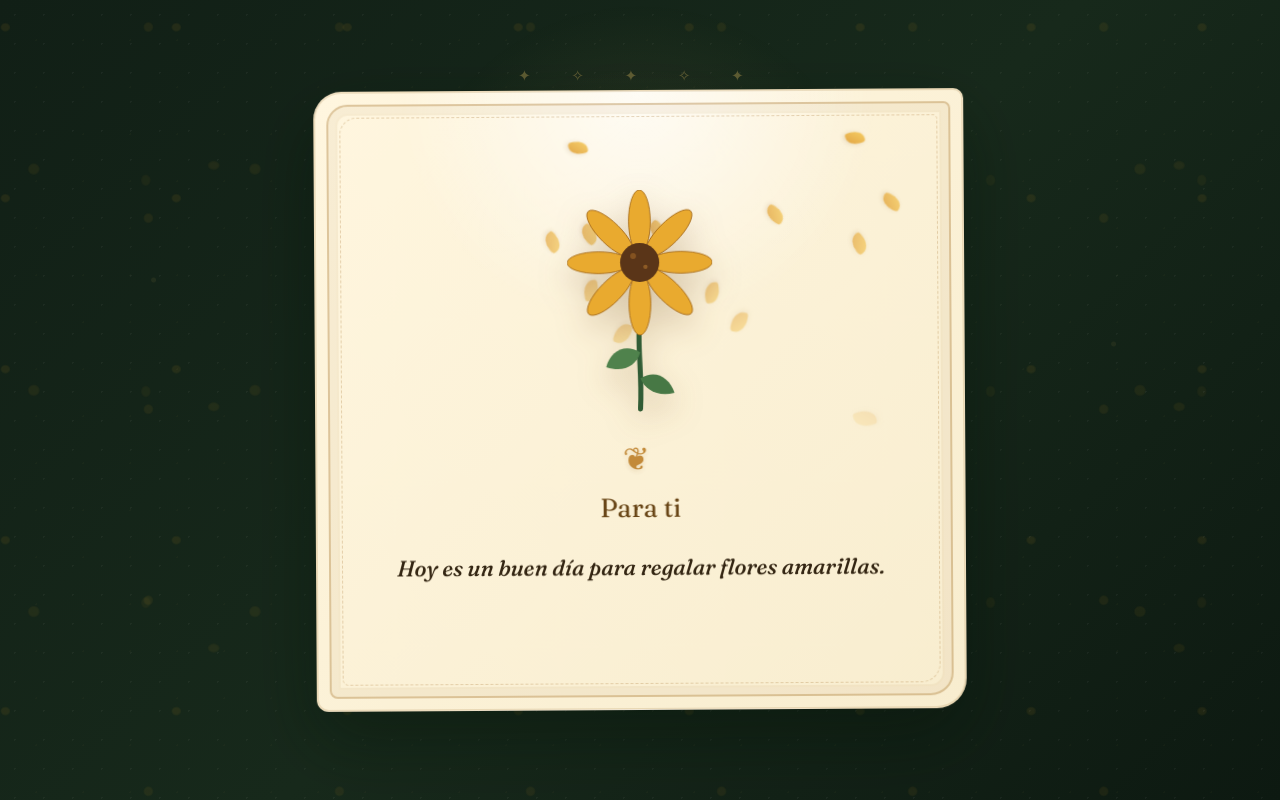
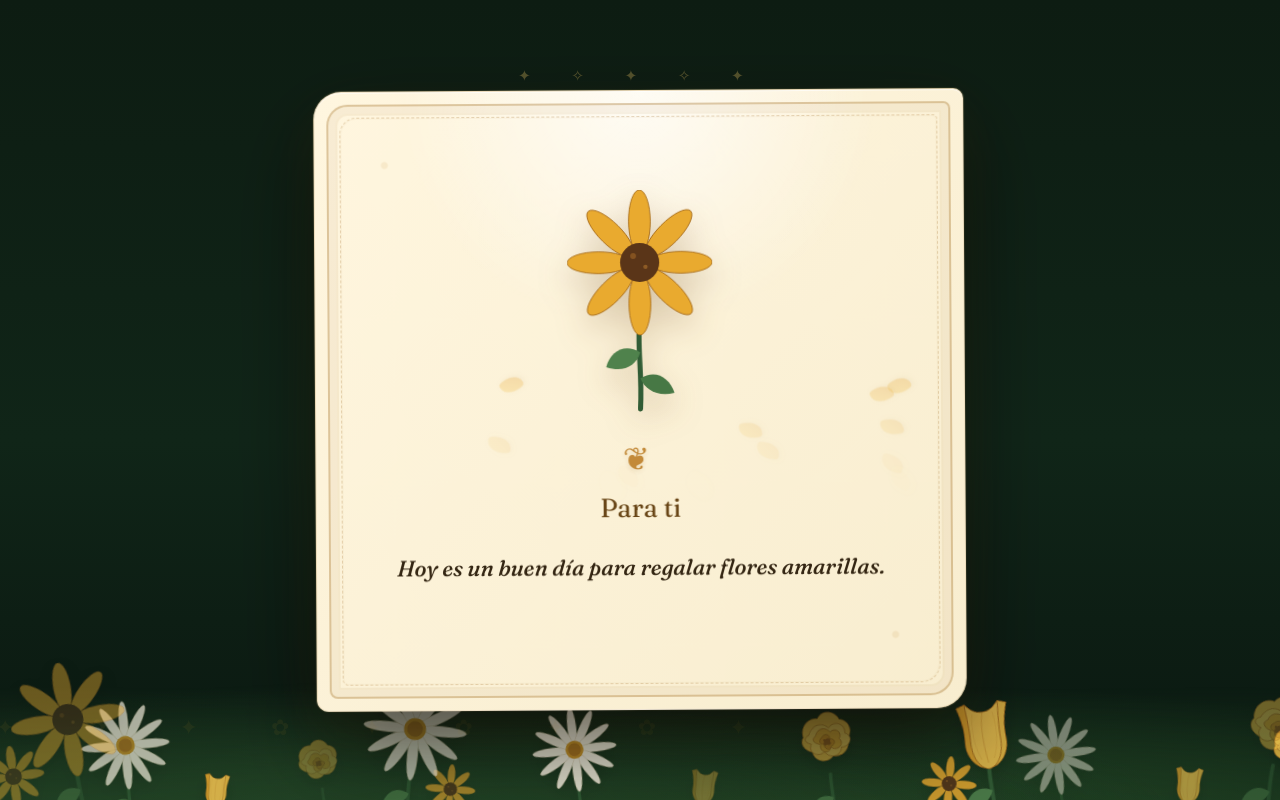
Before and after one commit to cr4i5/YellowFlowers, a plain HTML site: page tarjeta.html in a window 1280 px wide. Drawn offline with Linux system fonts and the light colour scheme.

Commit message:
Add files via upload

```diff
--- a/index.html
+++ b/index.html
@@ -9,6 +9,7 @@
 <link rel="preconnect" href="https://fonts.googleapis.com">
 <link rel="preconnect" href="https://fonts.gstatic.com" crossorigin>
 <link href="https://fonts.googleapis.com/css2?family=Fraunces:ital,wght@0,400;0,500;0,600;1,500&family=Karla:wght@400;500;700&display=swap" rel="stylesheet">
+<link rel="icon" type="image/svg+xml" href="favicon.svg">
 <link rel="stylesheet" href="styles.css">
 </head>
 <body>
--- a/styles.css
+++ b/styles.css
@@ -442,3 +442,134 @@ footer a:hover{text-decoration:underline}
 }
 
 .tarjeta-footer{display:none!important}
+
+/* V3 — quiet night garden: the card is the focus, the flowers live in the background */
+.tarjeta-page{
+  isolation:isolate;
+  overflow:hidden;
+  min-height:100svh;
+  background:
+    radial-gradient(circle at 50% 40%,rgba(255,211,102,.075),transparent 24%),
+    linear-gradient(180deg,#0d1c12 0%,#102518 55%,#0a1710 100%);
+}
+.tarjeta-page .background-blooms{
+  opacity:.35;
+  z-index:-4;
+}
+.tarjeta-page::before{z-index:-2;opacity:.28}
+.tarjeta-page::after{z-index:-3}
+
+/* A real field of flowers at the bottom */
+.flower-meadow{
+  position:absolute;
+  z-index:-1;
+  left:-4vw;
+  right:-4vw;
+  bottom:-10px;
+  height:44vh;
+  min-height:260px;
+  max-height:430px;
+  pointer-events:none;
+  overflow:hidden;
+  mask-image:linear-gradient(to top,black 0%,black 58%,transparent 100%);
+  -webkit-mask-image:linear-gradient(to top,black 0%,black 58%,transparent 100%);
+}
+.flower-meadow::before{
+  content:"";
+  position:absolute;
+  left:0;right:0;bottom:0;
+  height:45%;
+  background:
+    radial-gradient(ellipse at 10% 100%,rgba(38,74,40,.78),transparent 55%),
+    radial-gradient(ellipse at 36% 100%,rgba(30,62,34,.78),transparent 58%),
+    radial-gradient(ellipse at 66% 100%,rgba(37,72,38,.72),transparent 56%),
+    radial-gradient(ellipse at 92% 100%,rgba(28,60,32,.76),transparent 55%);
+}
+.meadow-flower{
+  position:absolute;
+  bottom:-34px;
+  width:var(--flower-w);
+  transform:rotate(var(--flower-rot));
+  opacity:var(--depth);
+  filter:drop-shadow(0 7px 7px rgba(0,0,0,.18));
+  transform-origin:50% 100%;
+  animation:
+    meadow-rise 1.1s cubic-bezier(.2,.9,.25,1) var(--rise-delay) both,
+    wind-sway 4.6s ease-in-out var(--wind-delay) infinite;
+}
+.meadow-flower-inner{
+  transform-origin:50% 100%;
+}
+.meadow-flower svg{
+  width:100%;
+  height:auto;
+}
+@keyframes meadow-rise{
+  from{opacity:0;transform:translateY(80px) rotate(var(--flower-rot)) scale(.75)}
+  to{opacity:var(--depth);transform:translateY(0) rotate(var(--flower-rot)) scale(1)}
+}
+@keyframes wind-sway{
+  0%,100%{margin-left:0;transform:rotate(calc(var(--flower-rot) - 2deg))}
+  25%{margin-left:9px;transform:rotate(calc(var(--flower-rot) + 5deg))}
+  50%{margin-left:17px;transform:rotate(calc(var(--flower-rot) + 8deg))}
+  75%{margin-left:6px;transform:rotate(calc(var(--flower-rot) + 2deg))}
+}
+
+/* A second, subtle layer of tiny yellow blooms farther back */
+.flower-meadow::after{
+  content:"✦  ✿  ✦   ✿   ✦   ✿  ✦  ✿  ✦";
+  position:absolute;
+  left:4%;
+  right:4%;
+  bottom:18%;
+  color:rgba(238,183,57,.18);
+  font-size:clamp(14px,2vw,22px);
+  letter-spacing:clamp(12px,3vw,34px);
+  white-space:nowrap;
+  animation:far-blossoms 5s ease-in-out infinite;
+}
+@keyframes far-blossoms{
+  0%,100%{transform:translateX(-8px);opacity:.35}
+  50%{transform:translateX(12px);opacity:.8}
+}
+
+/* The card now sits clearly above the meadow */
+.tarjeta-page .card{
+  z-index:5;
+  box-shadow:
+    0 35px 90px rgba(0,0,0,.55),
+    0 0 0 1px rgba(255,218,133,.09),
+    0 18px 55px rgba(183,120,30,.10),
+    inset 0 1px rgba(255,255,255,.65);
+}
+.tarjeta-page .card-reveal{
+  animation:card-in-v3 1s cubic-bezier(.18,.9,.25,1) forwards;
+}
+@keyframes card-in-v3{
+  0%{opacity:0;transform:translateY(32px) scale(.94) rotate(-1.5deg)}
+  65%{opacity:1;transform:translateY(-7px) scale(1.012) rotate(.45deg)}
+  100%{opacity:1;transform:translateY(0) scale(1) rotate(-.35deg)}
+}
+.tarjeta-page .card::before{
+  background:
+    radial-gradient(circle at 9% 10%,rgba(189,127,33,.10) 0 3px,transparent 4px),
+    radial-gradient(circle at 91% 90%,rgba(189,127,33,.10) 0 3px,transparent 4px);
+}
+.tarjeta-page .card::after{
+  box-shadow:inset 0 0 0 1px rgba(157,103,28,.04);
+}
+
+@media (max-width:700px){
+  .flower-meadow{height:34vh;min-height:205px}
+  .meadow-flower{bottom:-30px}
+  .tarjeta-page .card{
+    width:min(94vw,650px);
+    min-height:570px;
+    padding:55px 28px 48px;
+  }
+}
+@media (prefers-reduced-motion:reduce){
+  .flower-meadow{display:block;opacity:.55}
+  .meadow-flower{animation:none!important;transform:rotate(var(--flower-rot))!important}
+  .flower-meadow::after{animation:none}
+}
--- a/tarjeta.html
+++ b/tarjeta.html
@@ -9,6 +9,7 @@
 <link rel="preconnect" href="https://fonts.googleapis.com">
 <link rel="preconnect" href="https://fonts.gstatic.com" crossorigin>
 <link href="https://fonts.googleapis.com/css2?family=Fraunces:ital,wght@0,400;0,500;0,600;1,500&family=Karla:wght@400;500;700&display=swap" rel="stylesheet">
+<link rel="icon" type="image/svg+xml" href="favicon.svg">
 <link rel="stylesheet" href="styles.css">
 </head>
 <body>
@@ -127,7 +128,7 @@
 </svg>
 
 <main class="tarjeta-page">
-  <div class="bloom-stage" id="bloom-stage" hidden></div>
+  <div class="flower-meadow" id="flower-meadow" aria-hidden="true"></div>
 
   <div class="card card-pending" id="card">
     <div class="petals-layer" id="petals"></div>
--- a/tarjeta.js
+++ b/tarjeta.js
@@ -8,32 +8,27 @@
     if (reduceMotion) return;
     var layer = document.getElementById(layerId);
     if (!layer) return;
+
     for (var i = 0; i < count; i++) {
       (function () {
         var petal = document.createElement("span");
         petal.className = "petal";
-        var left = Math.random() * 90 + 3;
-        var duration = 3.5 + Math.random() * 2.5;
-        var delay = Math.random() * 1.2;
-        var drift = (Math.random() * 60 - 30).toFixed(0) + "px";
-        petal.style.left = left + "%";
-        petal.style.setProperty("--size", (0.7 + Math.random() * 0.75).toFixed(2));
-        petal.style.transform = "rotate(" + Math.round(Math.random() * 360) + "deg)";
-        petal.style.setProperty("--drift", drift);
-        petal.style.animationDuration = duration + "s";
-        petal.style.animationDelay = delay + "s";
+        petal.style.left = (Math.random() * 94 + 3) + "%";
+        petal.style.setProperty("--drift", ((Math.random() * 70) - 35).toFixed(0) + "px");
+        petal.style.animationDuration = (3.5 + Math.random() * 2.5) + "s";
+        petal.style.animationDelay = (Math.random() * 1.2) + "s";
+        layer.appendChild(petal);
         petal.addEventListener("animationend", function () { petal.remove(); });
-        layer.appendChild(petal);
       })();
     }
   }
 
-  /* ---------- Leer los datos del enlace ---------- */
   var params = new URLSearchParams(window.location.search);
   var to = params.get("to");
   var msg = params.get("msg");
   var from = params.get("from");
   var flor = params.get("flor");
+
   if (!flor || VALID_FLOWERS.indexOf(flor) === -1) flor = "girasol";
 
   document.getElementById("c-to").textContent = to || "ti";
@@ -44,60 +39,61 @@
 
   var card = document.getElementById("card");
 
-  /* ---------- Sin animación: mostrar la tarjeta directo ---------- */
+  /* ---------- Campo de flores ---------- */
+  var meadow = document.getElementById("flower-meadow");
+
+  var meadowLayout = [
+    [3, 62, -7, 0.1, 0.0],
+    [10, 90, -4, 0.8, 0.3],
+    [17, 55, 7, 0.55, 0.7],
+    [25, 76, -8, 0.35, 0.2],
+    [34, 50, 5, 0.9, 0.9],
+    [43, 86, -5, 0.45, 0.1],
+    [52, 58, 7, 0.75, 0.6],
+    [61, 96, -6, 0.25, 0.2],
+    [70, 55, 6, 0.65, 0.8],
+    [78, 82, -7, 0.15, 0.4],
+    [87, 60, 5, 0.9, 0.1],
+    [95, 88, -4, 0.35, 0.7],
+    [6, 115, -9, 0.15, 0.1],
+    [29, 105, 7, 0.75, 0.3],
+    [72, 112, -6, 0.55, 0.5],
+    [91, 108, 8, 0.85, 0.2]
+  ];
+
+  meadowLayout.forEach(function (item, index) {
+    var flower = document.createElement("div");
+    flower.className = "meadow-flower";
+    flower.style.left = item[0] + "%";
+    flower.style.setProperty("--flower-w", item[1] + "px");
+    flower.style.setProperty("--flower-rot", item[2] + "deg");
+    flower.style.setProperty("--wind-delay", item[3] + "s");
+    flower.style.setProperty("--rise-delay", (item[4] + index * 0.025).toFixed(2) + "s");
+    flower.style.setProperty("--depth", index % 3 === 0 ? "0.42" : (index % 3 === 1 ? "0.65" : "0.85"));
+
+    var chosen = index % 4;
+    var flowerName = VALID_FLOWERS[chosen];
+
+    flower.innerHTML =
+      '<div class="meadow-flower-inner">' +
+        '<svg viewBox="0 0 200 320" aria-hidden="true">' +
+          '<use href="#flor-' + flowerName + '"></use>' +
+        '</svg>' +
+      '</div>';
+
+    meadow.appendChild(flower);
+  });
+
+  /* ---------- Tarjeta ---------- */
   if (reduceMotion) {
     card.classList.remove("card-pending");
     return;
   }
 
-  /* ---------- Campo de flores que crecen, florecen y se abren ---------- */
-  var stage = document.getElementById("bloom-stage");
-
-  var layout = [
-    { left: "8%",  w: 62, rot: -10, delay: 0,    tx: "-160px" },
-    { left: "27%", w: 80, rot: -4,  delay: 130,  tx: "-140px" },
-    { left: "50%", w: 100, rot: 0,  delay: 260,  tx: "0" },
-    { left: "73%", w: 80, rot: 4,   delay: 130,  tx: "140px" },
-    { left: "92%", w: 62, rot: 10,  delay: 0,    tx: "160px" }
-  ];
-
-  var flowers = layout.map(function (spot) {
-    var anchor = document.createElement("div");
-    anchor.className = "stage-anchor";
-    anchor.style.left = spot.left;
-    anchor.style.setProperty("--w", spot.w + "px");
-
-    var el = document.createElement("div");
-    el.className = "stage-flower";
-    el.style.setProperty("--rot", spot.rot + "deg");
-    el.style.setProperty("--tx", spot.tx);
-
-    var grow = document.createElement("div");
-    grow.className = "grow";
-    grow.style.animationDelay = spot.delay + "ms";
-    grow.innerHTML = '<svg viewBox="0 0 200 320" aria-hidden="true"><use href="#flor-' + flor + '"></use></svg>';
-
-    el.appendChild(grow);
-    anchor.appendChild(el);
-    stage.appendChild(anchor);
-    return el;
-  });
-
-  stage.hidden = false;
-
-  var GROW_END = 260 + 900;   // último delay + duración del crecimiento
-  var HOLD = 350;             // pausa breve con las flores abiertas
-  var LEAVE_DURATION = 700;
-
-  setTimeout(function () {
-    flowers.forEach(function (el) { el.classList.add("leaving"); });
-  }, GROW_END + HOLD);
-
-  setTimeout(function () {
-    stage.hidden = true;
+  window.setTimeout(function () {
     card.classList.remove("card-pending");
     card.classList.add("card-reveal");
-    spawnPetals("petals", 14);
-  }, GROW_END + HOLD + LEAVE_DURATION);
+    spawnPetals("petals", 18);
+  }, 280);
 
 })();
```
Also changed, not shown: favicon.svg (added).
